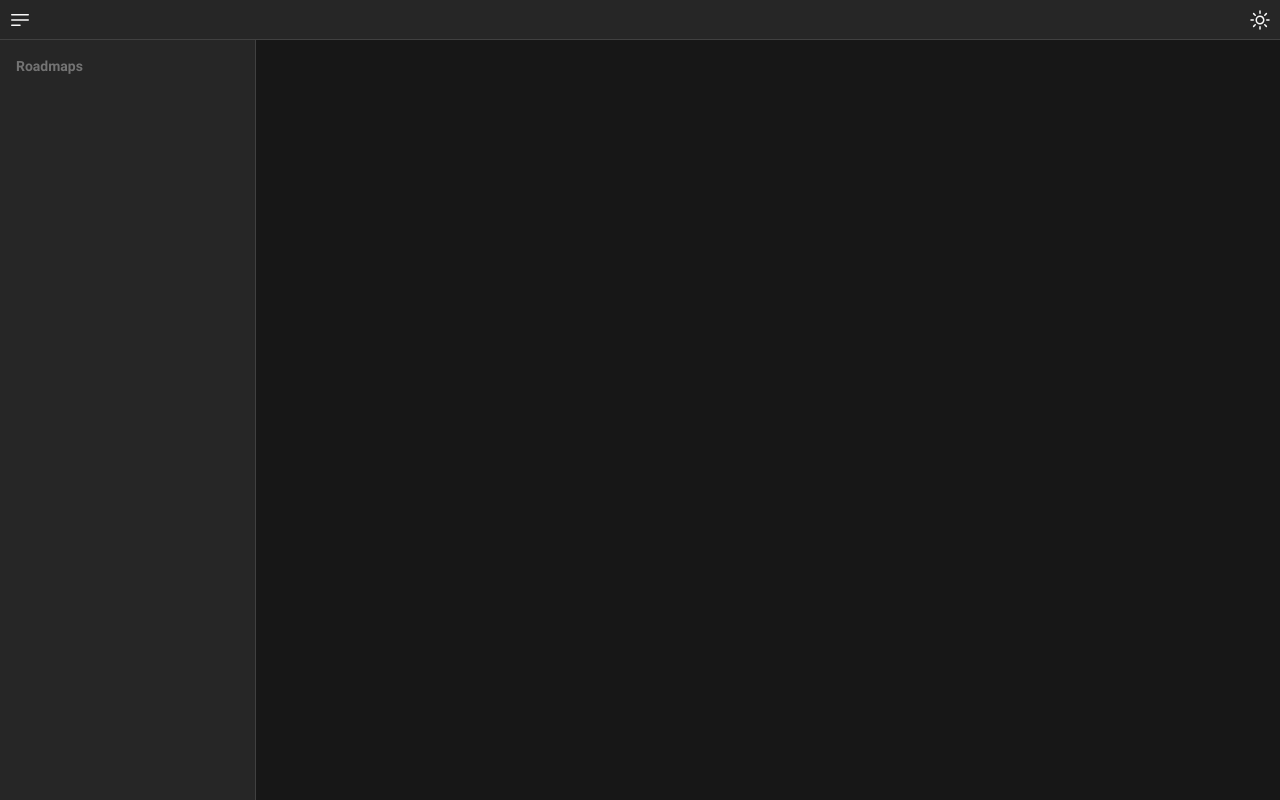
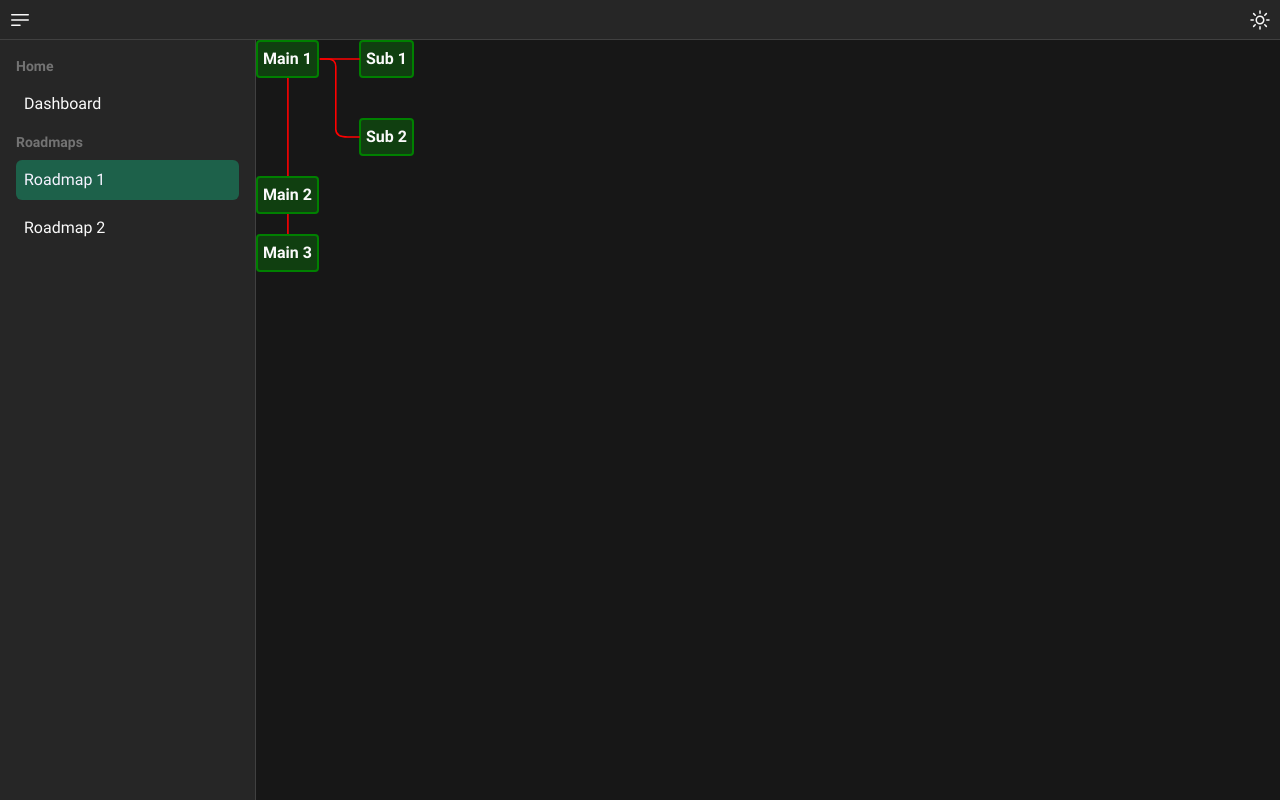
Before and after one commit to dborsukov/rdmp, a Vue app: page /roadmaps/1 in a window 1280 px wide. Before the commit this address had no page. Built offline with nearby package versions, Linux system fonts and the light colour scheme.

Commit message:
basic rendering logic and dynamic routing

```diff
--- /dev/null
+++ b/src/components/RoadmapPage.vue
@@ -0,0 +1,202 @@
+<script setup lang="ts">
+import { watch, onMounted } from 'vue';
+import type { Node } from '@/helpers';
+
+const props = defineProps({
+  nodes: { type: Array<Node>, required: true },
+});
+
+onMounted(() => {
+  addEventListener('resize', () => {
+    redrawSvg(props.nodes);
+  });
+  render();
+});
+
+watch(props, () => {
+  console.log(props.nodes);
+  render();
+});
+
+function render() {
+  let root = document.getElementById('root');
+  if (!root) {
+    console.log("'root' element not found");
+    return;
+  }
+  root.replaceChildren();
+  buildTree(props.nodes, root);
+  redrawSvg(props.nodes);
+}
+
+function buildTree(nodes: Array<Node>, root_el: HTMLElement) {
+  nodes.forEach((node) => {
+    let flexWrapper = document.createElement('div');
+    flexWrapper.classList.add('my-flex');
+
+    let mainSubjectDiv = document.createElement('div');
+    mainSubjectDiv.classList.add('node');
+    mainSubjectDiv.innerHTML = node.title;
+    mainSubjectDiv.setAttribute('data-node-id', node.id.toString());
+    flexWrapper.appendChild(mainSubjectDiv);
+
+    let childrenFlexColWrapper = document.createElement('div');
+    childrenFlexColWrapper.classList.add('my-flex-col');
+    flexWrapper.appendChild(childrenFlexColWrapper);
+
+    buildTree(node.children, childrenFlexColWrapper);
+
+    root_el.appendChild(flexWrapper);
+  });
+}
+
+function redrawSvg(nodes: Array<Node>) {
+  let svg = document.getElementById('svg');
+  svg?.setAttribute('width', '0');
+  svg?.setAttribute('height', '0');
+  svg?.replaceChildren();
+
+  drawMain(nodes);
+  drawSubs(nodes);
+}
+
+function drawMain(nodes: Array<Node>) {
+  nodes.forEach((_, i) => {
+    let currentNode = document.querySelector(`[data-node-id='${nodes[i]?.id}']`);
+    let followingNode = document.querySelector(`[data-node-id='${nodes[i + 1]?.id}']`);
+    if (followingNode != null && currentNode != null) {
+      drawPath(currentNode, followingNode);
+    }
+  });
+}
+
+function drawSubs(nodes: Array<Node>) {
+  nodes.forEach((node) => {
+    node.children.forEach((child) => {
+      let parentNode = document.querySelector(`[data-node-id='${node.id}']`);
+      let childNode = document.querySelector(`[data-node-id='${child.id}']`);
+      if (parentNode != null && childNode != null) {
+        drawPath(parentNode, childNode);
+      }
+    });
+    drawSubs(node.children);
+  });
+}
+
+function drawPath(fromElem: Element, toElem: Element) {
+  let svg = document.getElementById('svg');
+  let parentRect = document.getElementById('root')?.getBoundingClientRect();
+
+  if (parentRect == undefined || svg == undefined) {
+    console.log("'root' or 'svg' element not found");
+    return;
+  }
+
+  let fromRectAbs = fromElem.getBoundingClientRect();
+  let toRectAbs = toElem.getBoundingClientRect();
+
+  let fromRect = {
+    x: fromRectAbs.x - parentRect.x,
+    y: fromRectAbs.y - parentRect.y,
+    width: fromRectAbs.width,
+    height: fromRectAbs.height,
+  };
+  let toRect = {
+    x: toRectAbs.x - parentRect.x,
+    y: toRectAbs.y - parentRect.y,
+    width: toRectAbs.width,
+    height: toRectAbs.height,
+  };
+
+  // @ts-ignore
+  if (parseFloat(svg.getAttribute('width')) < toRect.x + toRect.width)
+    svg.setAttribute('width', (toRect.x + toRect.width).toString());
+
+  // @ts-ignore
+  if (parseFloat(svg.getAttribute('height')) < toRect.y + toRect.height)
+    svg.setAttribute('height', (toRect.y + toRect.height).toString());
+
+  if (fromRect.x == toRect.x) {
+    let line = document.createElementNS('http://www.w3.org/2000/svg', 'line');
+    line.classList.add('connection');
+    line.setAttribute('x1', (fromRect.x + fromRect.width / 2).toString());
+    line.setAttribute('x2', (toRect.x + toRect.width / 2).toString());
+    line.setAttribute('y1', (fromRect.y + fromRect.height).toString());
+    line.setAttribute('y2', toRect.y.toString());
+    svg.appendChild(line);
+  } else if (fromRect.height == toRect.height && fromRect.y == toRect.y) {
+    let line = document.createElementNS('http://www.w3.org/2000/svg', 'line');
+    line.classList.add('connection');
+    line.setAttribute('x1', (fromRect.x + fromRect.width).toString());
+    line.setAttribute('x2', toRect.x.toString());
+    line.setAttribute('y1', (fromRect.y + fromRect.height / 2).toString());
+    line.setAttribute('y2', (toRect.y + toRect.height / 2).toString());
+    svg.appendChild(line);
+  } else {
+    let path = document.createElementNS('http://www.w3.org/2000/svg', 'path');
+    path.classList.add('connection');
+
+    let startX = fromRect.x + fromRect.width;
+    let startY = fromRect.y + fromRect.height / 2;
+    let endX = toRect.x;
+    let endY = toRect.y + toRect.height / 2;
+    let distanceX = endX - startX;
+    let distanceY = endY - startY;
+
+    let cpx = startX + distanceX * 0.4;
+    let cpy1 = startY;
+    let cpy2 = startY + distanceY;
+
+    path.setAttribute(
+      'd',
+      `M ${startX} ${startY}` +
+        `h ${distanceX * 0.2}` +
+        `Q ${cpx} ${cpy1} ${cpx} ${startY + distanceY * 0.1}` +
+        `v ${distanceY * 0.8}` +
+        `Q ${cpx} ${cpy2} ${startX + distanceX * 0.7} ${startY + distanceY}` +
+        `h ${distanceX * 0.3}`
+    );
+
+    svg.appendChild(path);
+  }
+}
+</script>
+
+<template>
+  <svg id="svg" class="absolute" width="0" height="0"></svg>
+  <main class="flex h-full w-full flex-col gap-5" id="root"></main>
+</template>
+
+<style>
+#svg .connection {
+  stroke: red;
+  stroke-width: 0.1em;
+}
+
+#svg path {
+  fill: none;
+}
+
+#root .node {
+  padding: 5px;
+  max-width: 200px;
+  text-align: center;
+  font-weight: bold;
+  border: 2px solid green;
+  border-radius: 4px;
+  background-color: rgba(0, 155, 0, 0.3);
+}
+
+#root .my-flex {
+  gap: 40px;
+  display: flex;
+  align-items: flex-start;
+}
+
+#root .my-flex-col {
+  gap: 40px;
+  display: flex;
+  flex-direction: column;
+  align-items: flex-start;
+}
+</style>
--- a/src/components/TheContent.vue
+++ b/src/components/TheContent.vue
@@ -5,7 +5,7 @@ import { RouterView } from 'vue-router';
 <template>
   <div class="relative flex-1">
     <div
-      class="absolute top-0 bottom-0 right-0 left-0 overflow-auto bg-white p-8 text-black scrollbar-thin scrollbar-track-transparent scrollbar-thumb-zinc-300 dark:bg-neutral-900 dark:text-neutral-50 dark:scrollbar-thumb-zinc-700"
+      class="absolute top-0 bottom-0 right-0 left-0 overflow-auto bg-white text-black scrollbar-thin scrollbar-track-transparent scrollbar-thumb-zinc-300 dark:bg-neutral-900 dark:text-neutral-50 dark:scrollbar-thumb-zinc-700"
     >
       <RouterView />
     </div>
--- a/src/components/TheNavbar.vue
+++ b/src/components/TheNavbar.vue
@@ -1,19 +1,19 @@
 <script setup lang="ts">
-import { useUiStore } from '@/stores/ui';
+import { useGlobalStore } from '@/stores/global';
 import IconSun from './icons/IconSun.vue';
 import IconMoon from './icons/IconMoon.vue';
 import IconBarsBottomLeft from './icons/IconBarsBottomLeft.vue';
 
-const ui_store = useUiStore();
+const store = useGlobalStore();
 </script>
 
 <template>
   <div
     class="flex h-10 w-full shrink-0 items-center gap-x-2 bg-emerald-700 p-2 text-emerald-50 dark:border-b dark:border-neutral-700 dark:bg-neutral-800 dark:text-neutral-50"
   >
-    <IconBarsBottomLeft class="h-6 cursor-pointer" @click="ui_store.toggleSidebar()" />
-    <div class="ml-auto cursor-pointer" @click="ui_store.toggleDarkTheme()">
-      <IconSun class="h-6" v-if="ui_store.darkThemeSelected" />
+    <IconBarsBottomLeft class="h-6 cursor-pointer" @click="store.toggleSidebar()" />
+    <div class="ml-auto cursor-pointer" @click="store.toggleDarkTheme()">
+      <IconSun class="h-6" v-if="store.darkThemeSelected" />
       <IconMoon class="h-6" v-else />
     </div>
   </div>
--- a/src/components/TheSidebar.vue
+++ b/src/components/TheSidebar.vue
@@ -1,20 +1,31 @@
 <script setup lang="ts">
-import { useUiStore } from '@/stores/ui';
+import { onMounted } from 'vue';
+import { useGlobalStore } from '@/stores/global';
+import { loadAllRoadmaps } from '@/helpers';
 import Link from '@/components/SidebarLink.vue';
 
-const ui_store = useUiStore();
+const store = useGlobalStore();
+
+onMounted(() => {
+  store.roadmaps = loadAllRoadmaps();
+});
 </script>
 
 <template>
   <div
-    v-show="ui_store.sidebarExpanded"
+    v-show="store.sidebarExpanded"
     class="flex w-64 flex-shrink-0 flex-col bg-white text-black dark:bg-neutral-800 dark:text-neutral-50"
   >
     <div class="relative flex-1">
       <div
         class="absolute top-0 right-0 left-0 bottom-0 flex flex-col gap-y-2 overflow-auto border-r border-neutral-200 p-4 scrollbar-thin scrollbar-track-transparent scrollbar-thumb-neutral-300 dark:border-neutral-700 dark:scrollbar-thumb-neutral-700"
       >
+        <p class="text-sm font-bold text-neutral-400 dark:text-neutral-500">Home</p>
+        <Link to="/">Dashboard</Link>
         <p class="text-sm font-bold text-neutral-400 dark:text-neutral-500">Roadmaps</p>
+        <Link v-for="roadmap in store.roadmaps" :key="roadmap.id" :to="`/roadmaps/${roadmap.id}`">{{
+          roadmap.title
+        }}</Link>
       </div>
     </div>
   </div>
--- /dev/null
+++ b/src/helpers/index.ts
@@ -0,0 +1,44 @@
+export type Node = {
+  id: number;
+  title: string;
+  children: Array<Node>;
+};
+
+export type Roadmap = {
+  id: number;
+  title: string;
+  nodes: Array<Node>;
+};
+
+export function loadAllRoadmaps(): Array<Roadmap> {
+  // placeholder for testing
+  return [
+    {
+      id: 1,
+      title: 'Roadmap 1',
+      nodes: [
+        {
+          id: 3,
+          title: 'Main 1',
+          children: [
+            { id: 10, title: 'Sub 1', children: [] },
+            { id: 11, title: 'Sub 2', children: [] },
+          ],
+        },
+        { id: 4, title: 'Main 2', children: [] },
+        { id: 5, title: 'Main 3', children: [] },
+      ],
+    },
+    {
+      id: 2,
+      title: 'Roadmap 2',
+      nodes: [
+        { id: 6, title: 'Main 1', children: [] },
+        { id: 7, title: 'Main 2', children: [{ id: 9, title: 'Sub 1', children: [] }] },
+        { id: 8, title: 'Main 3', children: [] },
+      ],
+    },
+  ];
+}
+
+export {};
--- a/src/router/index.ts
+++ b/src/router/index.ts
@@ -1,22 +1,17 @@
 import { createRouter, createWebHistory } from 'vue-router';
-import RoadmapView from '@/views/RoadmapView.vue';
+import DashboardView from '@/views/DashboardView.vue';
 
 const routes = [
   {
     path: '/',
-    name: 'home',
-    component: RoadmapView,
+    name: 'dashboard',
+    component: DashboardView,
   },
   {
-    path: '/about',
-    name: 'about',
-    component: RoadmapView,
+    path: '/roadmaps/:id',
+    name: 'roadmap',
+    component: () => import('../views/RoadmapView.vue'),
   },
-  // {
-  //   path: "/about",
-  //   name: "about",
-  //   component: () => import("../views/AboutView.vue"),
-  // },
 ];
 
 const router = createRouter({
--- a/src/stores/ui.ts
+++ b/src/stores/global.ts
@@ -1,7 +1,8 @@
 import { ref, watch } from 'vue';
 import { defineStore } from 'pinia';
+import type { Roadmap } from '@/helpers';
 
-export const useUiStore = defineStore('ui', () => {
+export const useGlobalStore = defineStore('global', () => {
   const sidebarExpanded = ref(true);
   function toggleSidebar() {
     sidebarExpanded.value = !sidebarExpanded.value;
@@ -22,10 +23,13 @@ export const useUiStore = defineStore('ui', () => {
     classlist.remove('dark');
   });
 
+  const roadmaps = ref<Roadmap[]>([]);
+
   return {
     sidebarExpanded,
     toggleSidebar,
     darkThemeSelected,
     toggleDarkTheme,
+    roadmaps,
   };
 });
--- /dev/null
+++ b/src/views/DashboardView.vue
@@ -0,0 +1,3 @@
+<script setup lang="ts"></script>
+
+<template>Dashboard View</template>
--- a/src/views/RoadmapView.vue
+++ b/src/views/RoadmapView.vue
@@ -1,5 +1,24 @@
-<script setup lang="ts"></script>
+<script setup lang="ts">
+import { ref, watch } from 'vue';
+import { useRoute } from 'vue-router';
+import { useGlobalStore } from '@/stores/global';
+import Roadmap from '@/components/RoadmapPage.vue';
+
+const route = useRoute();
+const store = useGlobalStore();
+
+const id = ref(route.params.id as string);
+const nodes = ref(store.roadmaps.filter((map) => map.id.toString() == id.value)[0].nodes);
+
+watch(
+  () => route.params.id,
+  () => {
+    id.value = route.params.id as string;
+    nodes.value = store.roadmaps.filter((map) => map.id.toString() == id.value)[0].nodes;
+  }
+);
+</script>
 
 <template>
-  <h1>Roadmap View</h1>
+  <Roadmap :nodes="nodes" />
 </template>
```
